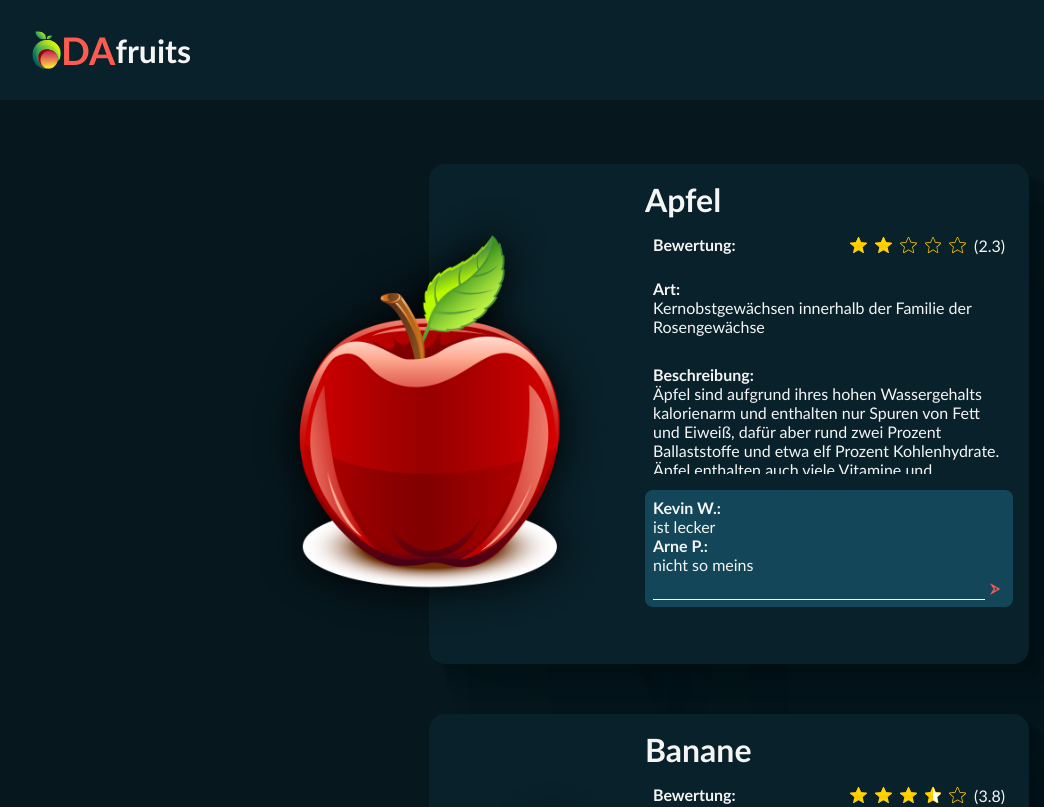
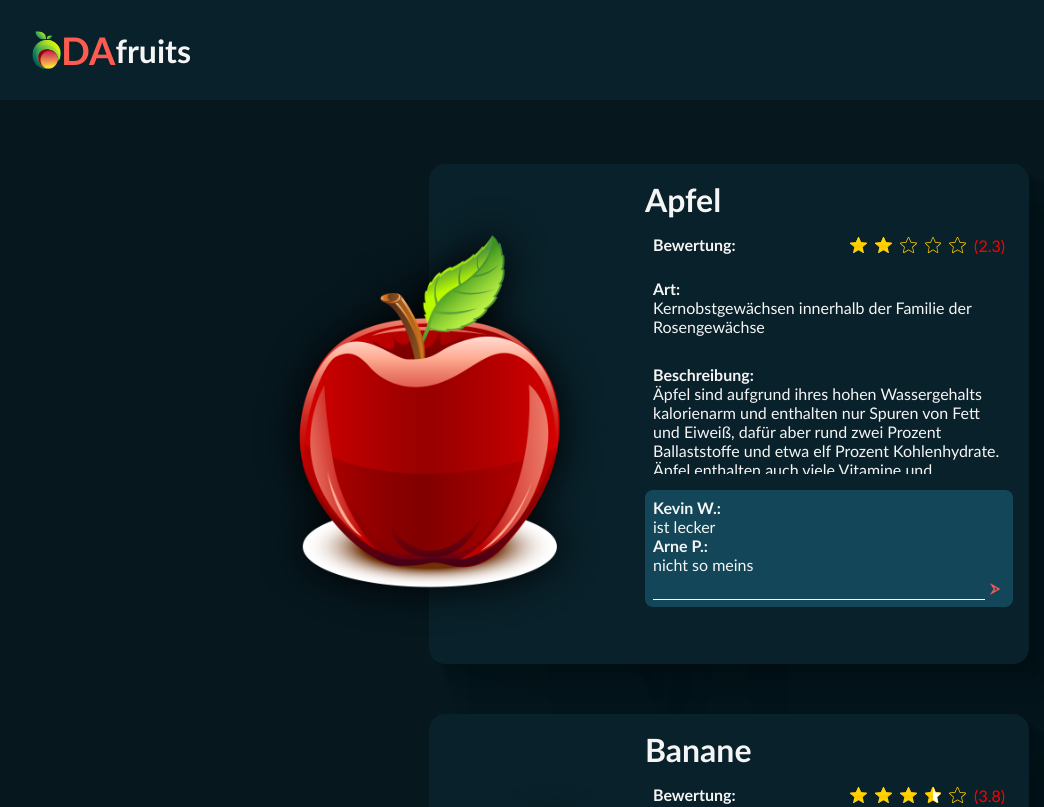
Before and after one commit to albinaJanuzi/fruitbasket, an Angular app: page / in a window 1280 px wide. Shown: the top 807 px of the page, without its empty margins (11-1055 px from the left). Built offline with nearby package versions, Linux system fonts and the light colour scheme.

Commit message:
Ternary Operator by Item Starts

```diff
--- a/src/app/fruitlist/fruitlist.component.html
+++ b/src/app/fruitlist/fruitlist.component.html
@@ -18,7 +18,9 @@
                                 <img src="assets/img/stars/star-empty.svg" alt="" srcset="">
                             }
                         }
-                        <p>({{item.stars}})</p>
+
+
+                        <p [ngStyle]="{'color': item.stars > 4 ? fontColorGood : fontColorBad }">({{item.stars}})</p>
                     </div>
                 </div>
                 <div><b>Art:</b><br>{{item.genus}}</div>
--- a/src/app/fruitlist/fruitlist.component.ts
+++ b/src/app/fruitlist/fruitlist.component.ts
@@ -9,7 +9,8 @@ import { Component } from '@angular/core';
 })
 export class FruitlistComponent {
 
-  howItWorks = "fine";
+  fontColorGood = 'green';
+  fontColorBad = 'red';
 
   fruitlist = [
     {
```
